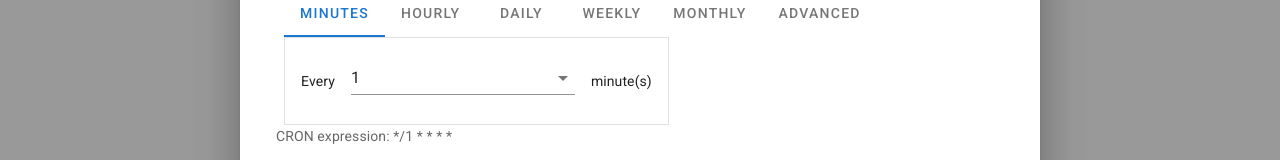
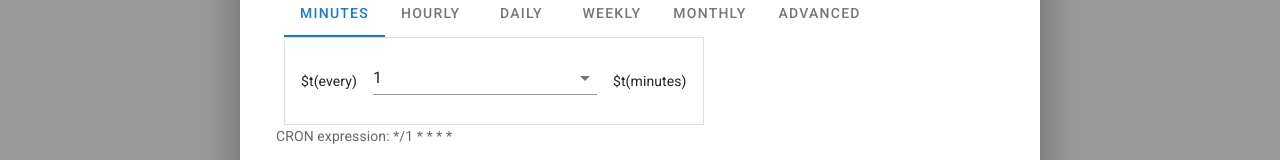
Before and after one commit to karoletrych/vue-cron-editor, a Vue app: page / in a window 1280 px wide. Both pictures are taken after a click on the button "NEW EXPRESSION". Shown: the part 325-485 px from the top of the page. Built offline with nearby package versions, Linux system fonts and the light colour scheme.

Commit message:
add i18n messages

```diff
--- a/src/components/VueCronEditor.vue
+++ b/src/components/VueCronEditor.vue
@@ -5,37 +5,37 @@
 
             <v-tab-item :value="0">
                 <v-card class="d-inline-flex pa-2 align-center" outlined tile>
-                    <div class="px-2">Every</div>
+                    <div class="px-2">$t(every)</div>
                     <v-select
                         class="px-2"
                         bottom
                         v-model="editorData.minuteInterval"
                         :items="range(1, 59)"
                     />
-                    <div class="px-2">minute(s)</div>
+                    <div class="px-2">$t(minutes) </div>
                 </v-card>
             </v-tab-item>
 
             <v-tab-item :value="1">
                 <v-card class="d-inline-flex pa-2 align-center" outlined tile>
-                    <div class="px-2">Every</div>
+                    <div class="px-2">$t(every)</div>
                     <v-select
                         :items="range(1, 24)"
                         v-model="editorData.hourInterval"
                     />
-                    <div class="px-2">hour(s) on minute</div>
+                    <div class="px-2">$t(hoursOnMinute)</div>
                     <v-select :items="range(0, 59)" v-model="editorData.minutes" />
                 </v-card>
             </v-tab-item>
 
             <v-tab-item :value="2">
                 <v-card class="d-inline-flex pa-2 align-center" outlined tile>
-                    <div class="px-2">Every</div>
+                    <div class="px-2">$t(every)</div>
                     <v-select
                         :items="range(1, 30)"
                         v-model="editorData.dayInterval"
                     />
-                    <div class="px-2">day(s) at</div>
+                    <div class="px-2">$t(daysAt)</div>
                     <v-select :items="range(0, 23)" v-model="editorData.hours" />
                     <v-select :items="range(0, 59)" v-model="editorData.minutes" />
                 </v-card>
@@ -43,7 +43,7 @@
 
             <v-tab-item :value="3">
                 <v-card outlined class="d-inline-flex pa-2 align-center" tile>
-                    <div class="px-2">Every</div>
+                    <div class="px-2">$t(every)</div>
                     <div class="d-inline-flex">
                         <v-checkbox
                             dense
@@ -95,7 +95,7 @@
                             value="6"
                         />
                     </div>
-                    <div class="px-2">at</div>
+                    <div class="px-2">$t(at)</div>
                     <v-select :items="range(0, 23)" v-model="editorData.hours" />
                     <v-select :items="range(0, 59)" v-model="editorData.minutes" />
                 </v-card>
@@ -103,14 +103,14 @@
 
             <v-tab-item :value="4">
                 <v-card class="d-inline-flex pa-2 align-center" outlined tile>
-                    <div class="px-2">On the</div>
+                    <div class="px-2">$t(onThe)</div>
                     <v-select :items="range(1, 30)" v-model="editorData.day" />
-                    <div class="px-2">day of every</div>
+                    <div class="px-2">$t(dayOfEvety)</div>
                     <v-select
                         :items="range(1, 12)"
                         v-model="editorData.monthInterval"
                     />
-                    <div class="px-2">month(s) at</div>
+                    <div class="px-2">$t(monthsAt)</div>
                     <v-select :items="range(0, 23)" v-model="editorData.hours" />
                     <v-select :items="range(0, 59)" v-model="editorData.minutes" />
                 </v-card>
```
Also changed, not shown: src/components/i18n.js (added, +15 -0 lines).
